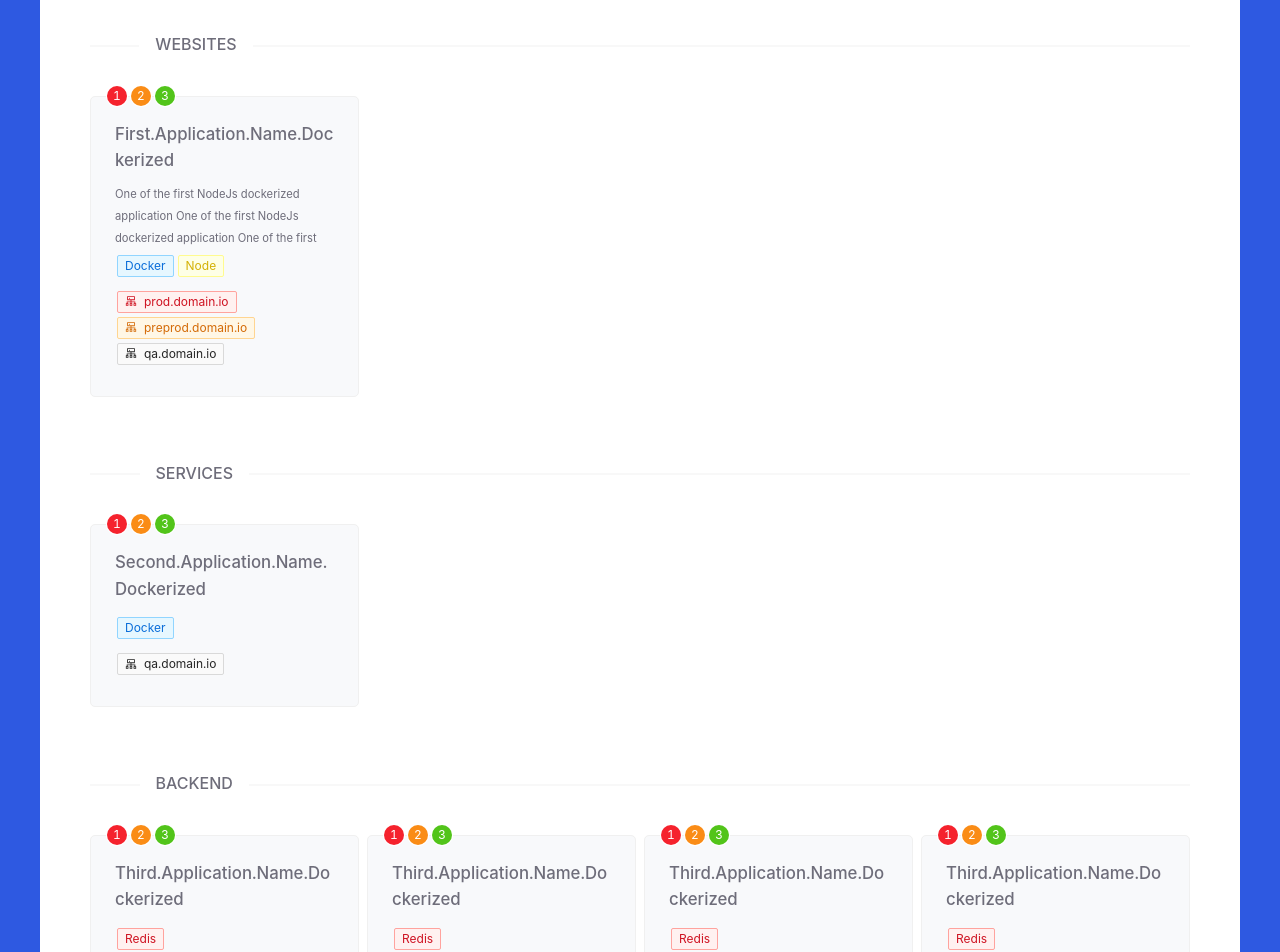
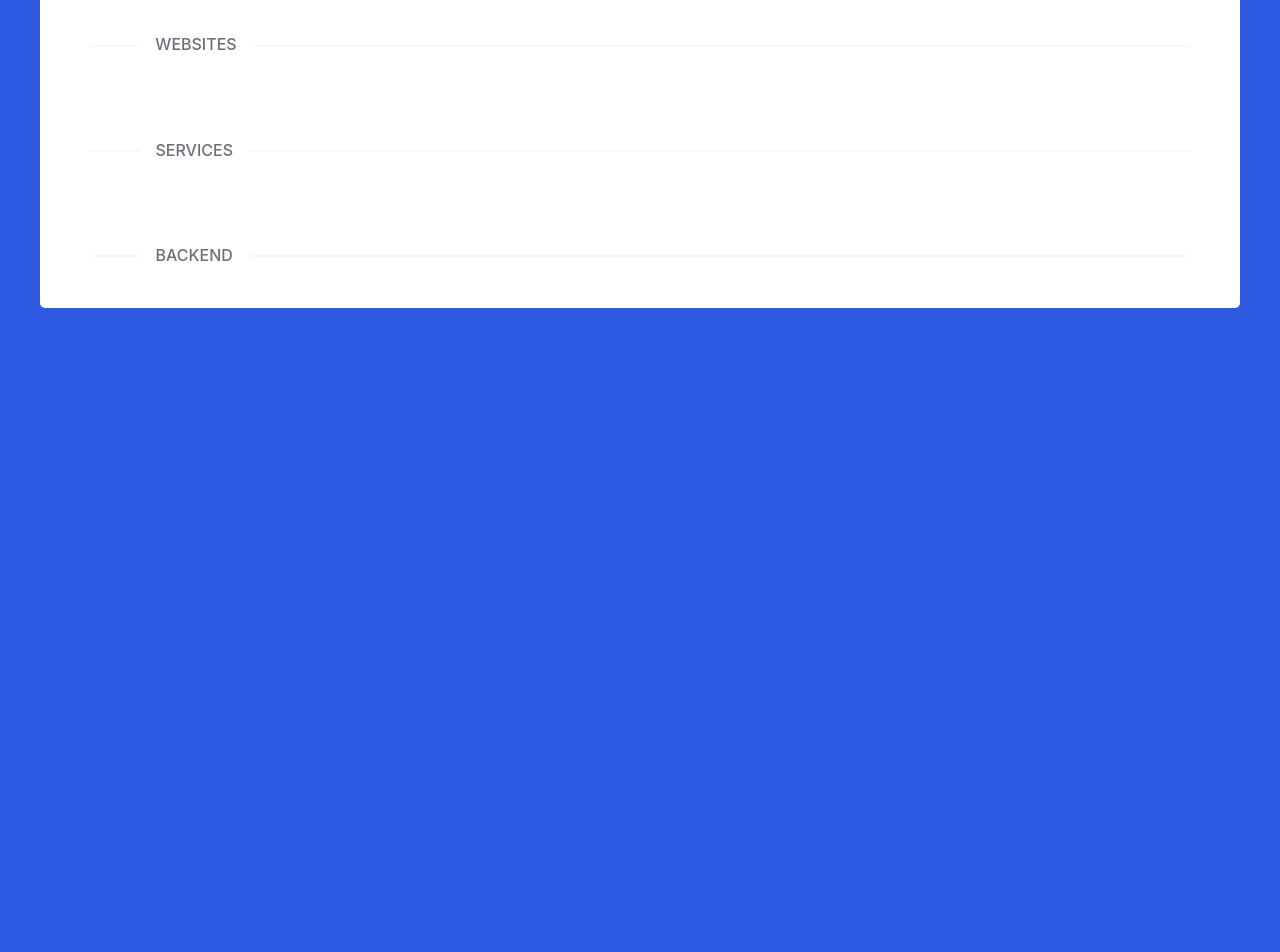
Before and after one commit to Esenor/ACMD, a React (Create React App) app: page / in a window 1280 px wide. Shown: the part 380-1332 px from the top of the page. After the commit the page ends 840 px from the top, so only its background shows below. Built offline with nearby package versions, Linux system fonts and the light colour scheme.

Commit message:
Types refactoring

```diff
--- a/src/@types/ApplicationComponent.tsx
+++ b/src/@types/ApplicationComponent.tsx
@@ -31,8 +31,8 @@ export interface LocationInterface {
 export interface InformationInterface {
   scope: informationScopeEnum
   title: string
-  message: string
-  link: string
+  message?: string
+  link?: string
 }
 
 export interface ApplicationComponentInterface {
--- a/src/components/App.tsx
+++ b/src/components/App.tsx
@@ -1,18 +1,19 @@
 import React from 'react'
 import { Layout, Row, Col, Divider } from 'antd'
 import styled, { createGlobalStyle } from 'styled-components'
-import ApplicationComponent, { UsageEnum, ApplicationComponentProps } from './ApplicationComponent'
+import ApplicationComponent from './ApplicationComponent'
+import { ApplicationComponentInterface, usageEnum } from '../@types/ApplicationComponent'
 import { applicationComponentsData } from '../data'
 
-const getApplicationComponentsByUsage = (applicationComponentsDataList: ApplicationComponentProps[], usage: UsageEnum) => applicationComponentsDataList.filter((applicationComponentData: ApplicationComponentProps) => applicationComponentData.usage === usage).map((a, i) => (
+const getApplicationComponentsByUsage = (applicationComponentsDataList: ApplicationComponentInterface[], usage: usageEnum) => applicationComponentsDataList.filter((applicationComponentData: ApplicationComponentInterface) => applicationComponentData.usage === usage).map((a, i) => (
     <Col xs={24} sm={12} md={6} key={i}>
       <ApplicationComponent
         usage={a.usage}
         name={a.name}
-        color={a.color}
         description={a.description}
         technologies={a.technologies}
         locations={a.locations}
+        informations={a.informations}
       />
     </Col>
 ))
@@ -25,25 +26,25 @@ const App = () => {
         <PaddedContent>
           <StyledDivider orientation='left'>WebApp</StyledDivider>
           <Row gutter={[8, 8]}>
-            {getApplicationComponentsByUsage(applicationComponentsData, UsageEnum.WebApp)}
+            {getApplicationComponentsByUsage(applicationComponentsData, usageEnum.WebApp)}
           </Row>
         </PaddedContent>
         <PaddedContent>
           <StyledDivider orientation='left'>Websites</StyledDivider>
           <Row gutter={[8, 8]}>
-            {getApplicationComponentsByUsage(applicationComponentsData, UsageEnum.Website)}
+            {getApplicationComponentsByUsage(applicationComponentsData, usageEnum.Website)}
           </Row>
         </PaddedContent>
         <PaddedContent>
           <StyledDivider orientation='left'>Services</StyledDivider>
           <Row gutter={[8, 8]}>
-            {getApplicationComponentsByUsage(applicationComponentsData, UsageEnum.Service)}
+            {getApplicationComponentsByUsage(applicationComponentsData, usageEnum.Service)}
           </Row>
         </PaddedContent>
         <PaddedContent>
           <StyledDivider orientation='left'>Backend</StyledDivider>
           <Row gutter={[8, 8]}>
-            {getApplicationComponentsByUsage(applicationComponentsData, UsageEnum.Backend)}
+            {getApplicationComponentsByUsage(applicationComponentsData, usageEnum.Backend)}
           </Row>
         </PaddedContent>
       </AppLayout>
--- a/src/components/ApplicationComponent.tsx
+++ b/src/components/ApplicationComponent.tsx
@@ -1,42 +1,38 @@
 import React from 'react'
 import styled from 'styled-components'
-import { Card, Badge, notification } from 'antd'
+import { Card } from 'antd'
 import Title from './Title'
 import TagContainer from './TagContainer'
-import TechnologyTag, { TechnologyTagProps } from './TechnologyTag'
-import LocationTag, { LocationTagProps } from './LocationTag'
+import TechnologyTag from './TechnologyTag'
+import LocationTag from './LocationTag'
+import InformationBadges from './InformationBadges'
+import { usageEnum, LocationInterface, TechnologyInterface, InformationInterface } from '../@types/ApplicationComponent'
 
-export { TypeEnum as LocationTypeEnum } from './LocationTag'
-export enum UsageEnum {
-  WebApp = 'web-app',
-  Website = 'website',
-  Service = 'service',
-  Backend = 'backend'
-}
 export interface ApplicationComponentProps {
-  usage: UsageEnum
+  usage: usageEnum
   color?: string
   name: string
   description?: string
-  technologies: TechnologyTagProps[]
-  locations: LocationTagProps[]
+  technologies: TechnologyInterface[]
+  locations: LocationInterface[]
+  informations: InformationInterface[]
 }
 
 interface StyledCardProps {
   topColor?: string
 }
 
-const ApplicationComponent = ({ color, name, description, technologies, locations }: ApplicationComponentProps) => {
-  const technologiesTags = technologies.map((t: TechnologyTagProps, i) => (
+const ApplicationComponent = ({ informations, name, description, technologies, locations }: ApplicationComponentProps) => {
+  const technologiesTags = technologies.map((t: TechnologyInterface, i) => (
     <TechnologyTag name={t.name} color={t.color} key={i}/>
   ))
-  const locationsTags = locations.map((l: LocationTagProps, i) => (
-    <LocationTag locationType={l.locationType} name={l.name} key={i}/>
+  const locationsTags = locations.map((l: LocationInterface, i) => (
+    <LocationTag locationType={l.environment} name={l.name} key={i}/>
   ))
   return (
     <>
       <StyledCard>
-        <Badges/>
+        <InformationBadges informations={informations} />
         <Card>
           <Title title={name} subtitle={description} />
           <TagContainer>{technologiesTags}</TagContainer>
@@ -46,62 +42,6 @@ const ApplicationComponent = ({ color, name, description, technologies, location
     </>
   )
 }
-
-const errorNotification = (message: string, description: string, c: number = 1) => {
-  [...new Array(c)].forEach(i => {
-    notification.error({
-      message,
-      description,
-      icon: null,
-      duration: 0
-    })
-  })
-}
-
-const warningNotification = (message: string, description: string, c: number = 1) => {
-  [...new Array(c)].forEach(i => {
-    notification.warning({
-      message,
-      description,
-      icon: null,
-      duration: 0
-    })
-  })
-}
-
-const successNotification = (message: string, description: string, c: number = 1) => {
-  [...new Array(c)].forEach(i => {
-    notification.success({
-      message,
-      description,
-      icon: null,
-      duration: 0
-    })
-  })
-}
-const Badges = () => (
-  <StyledBadges>
-    <span onClick={e => errorNotification('Error message', 'lorem ipsum en dolo del assarim, tidi', 1)}>
-      <Badge count={1} style={{ margin: 'auto 2px', backgroundColor: '#F5222D' }}/>
-    </span>
-    <span onClick={e => warningNotification('Warning message', 'lorem ipsum en dolo del assarim, tidi', 2)}>
-      <Badge count={2} style={{ margin: 'auto 2px', backgroundColor: '#FA8C16' }}/>
-    </span>
-    <span onClick={e => successNotification('Success message', 'lorem ipsum en dolo del assarim, tidi', 3)}>
-      <Badge count={3} style={{ margin: 'auto 2px', backgroundColor: '#52C41A' }}/>
-    </span>
-  </StyledBadges>
-)
-
-const StyledBadges = styled.div`
-  position: relative;
-  top: 10px;
-  z-index: 999;
-  left: 15px;
-  &>span{
-    cursor: pointer;
-  }
-`
 
 const StyledCard = styled.div`
   .ant-card {
--- a/src/components/InformationBadges.tsx
+++ b/src/components/InformationBadges.tsx
@@ -1,6 +1,7 @@
 import React from 'react'
 import styled from 'styled-components'
 import { notification, Badge } from 'antd'
+import { LinkOutlined } from '@ant-design/icons'
 import { informationScopeEnum, InformationInterface } from '../@types/ApplicationComponent'
 
 export interface InformationBadgePropsInterface {
@@ -26,7 +27,7 @@ const displayNotification = (informations: InformationInterface[]) => {
       description: (
         <>
           <div>{ information.message }</div>
-          <div>{ information.link }</div>
+          <div><LinkOutlined/> { information.link }</div>
         </>
       ),
       icon: null,
@@ -52,6 +53,21 @@ const displayNotification = (informations: InformationInterface[]) => {
 
 const InformationBadges = ({ informations }: InformationBadgePropsInterface) => {
   const badgesInformations = informations.reduce((reduced: FormatedInformationsBagesDataInterface, information: InformationInterface) => {
+    switch (information.scope) {
+      case informationScopeEnum.error:
+        reduced.error.informations.push(information)
+        break
+      case informationScopeEnum.warning:
+        reduced.warning.informations.push(information)
+        break
+      case informationScopeEnum.success:
+        reduced.success.informations.push(information)
+        break
+      case informationScopeEnum.info:
+      default:
+        reduced.info.informations.push(information)
+        break
+    }
     return reduced
   }, {
     info: {
@@ -74,6 +90,20 @@ const InformationBadges = ({ informations }: InformationBadgePropsInterface) =>
   return (
     <StyledBadges>
       {
+        badgesInformations.error.informations.length > 0 ? (
+          <span onClick={e => displayNotification(badgesInformations.error.informations)}>
+            <Badge count={badgesInformations.error.informations.length} style={{ margin: 'auto 2px', backgroundColor: badgesInformations.error.color }}/>
+          </span>
+        ) : null
+      }
+      {
+        badgesInformations.warning.informations.length > 0 ? (
+          <span onClick={e => displayNotification(badgesInformations.warning.informations)}>
+            <Badge count={badgesInformations.warning.informations.length} style={{ margin: 'auto 2px', backgroundColor: badgesInformations.warning.color }}/>
+          </span>
+        ) : null
+      }
+      {
         badgesInformations.success.informations.length > 0 ? (
           <span onClick={e => displayNotification(badgesInformations.success.informations)}>
             <Badge count={badgesInformations.success.informations.length} style={{ margin: 'auto 2px', backgroundColor: badgesInformations.success.color }}/>
@@ -81,9 +111,9 @@ const InformationBadges = ({ informations }: InformationBadgePropsInterface) =>
         ) : null
       }
       {
-        badgesInformations.success.informations.length > 0 ? (
-          <span onClick={e => displayNotification(badgesInformations.success.informations)}>
-            <Badge count={badgesInformations.success.informations.length} style={{ margin: 'auto 2px', backgroundColor: badgesInformations.success.color }}/>
+        badgesInformations.info.informations.length > 0 ? (
+          <span onClick={e => displayNotification(badgesInformations.info.informations)}>
+            <Badge count={badgesInformations.info.informations.length} style={{ margin: 'auto 2px', backgroundColor: badgesInformations.info.color }}/>
           </span>
         ) : null
       }
--- a/src/components/LocationTag.tsx
+++ b/src/components/LocationTag.tsx
@@ -1,28 +1,23 @@
 import React from 'react'
 import StyledTag from '../styles/StyledTag'
 import { ClusterOutlined } from '@ant-design/icons'
-
-export enum TypeEnum {
-  prod = 'prod',
-  preprod = 'preprod',
-  qa = 'qa'
-}
+import { environmentEnum } from '../@types/ApplicationComponent'
 
 export interface LocationTagProps {
   name: string
-  locationType: TypeEnum
+  locationType: environmentEnum
 }
 
 const LocationTag = ({ name, locationType }: LocationTagProps) => {
   let color: string = ''
   switch (locationType) {
-    case TypeEnum.prod :
+    case environmentEnum.prod :
       color = 'red'
       break
-    case TypeEnum.preprod :
+    case environmentEnum.preprod :
       color = 'orange'
       break
-    case TypeEnum.qa :
+    case environmentEnum.qa :
       color = ''
       break
   }
--- a/src/data.ts
+++ b/src/data.ts
@@ -1,39 +1,9 @@
-import { ApplicationComponentProps, LocationTypeEnum, UsageEnum } from './components/ApplicationComponent'
-
-export const applicationComponentsData: ApplicationComponentProps[] = [
+import { ApplicationComponentInterface, environmentEnum, usageEnum, informationScopeEnum } from './@types/ApplicationComponent'
+export const applicationComponentsData: ApplicationComponentInterface[] = [
   {
-    usage: UsageEnum.Website,
-    name: 'first.application.name.dockerized',
-    color: 'coral',
-    description: 'One of the first NodeJs dockerized application One of the first NodeJs dockerized application One of the first',
-    technologies: [
-      {
-        name: 'Docker',
-        color: 'blue'
-      },
-      {
-        name: 'Node',
-        color: 'yellow'
-      }
-    ],
-    locations: [
-      {
-        locationType: LocationTypeEnum.prod,
-        name: 'prod.domain.io'
-      },
-      {
-        locationType: LocationTypeEnum.preprod,
-        name: 'preprod.domain.io'
-      },
-      {
-        locationType: LocationTypeEnum.qa,
-        name: 'qa.domain.io'
-      }
-    ]
-  },
-  {
-    usage: UsageEnum.Service,
-    name: 'second.application.name.dockerized',
+    usage: usageEnum.WebApp,
+    name: 'application.component.name',
+    description: 'the application component description',
     technologies: [
       {
         name: 'Docker',
@@ -42,350 +12,40 @@ export const applicationComponentsData: ApplicationComponentProps[] = [
     ],
     locations: [
       {
-        locationType: LocationTypeEnum.qa,
-        name: 'qa.domain.io'
-      }
-    ]
-  },
-  {
-    usage: UsageEnum.Backend,
-    name: 'third.application.name.dockerized',
-    color: 'red',
-    technologies: [
-      {
-        name: 'Redis',
-        color: 'red'
+        name: 'prod.domain.com',
+        environment: environmentEnum.prod
       }
     ],
-    locations: [
+    informations: [
       {
-        locationType: LocationTypeEnum.prod,
-        name: 'prod.domain.io'
+        title: '1 an info',
+        message: 'Lorem ipsume en dolo',
+        link: 'fii foo',
+        scope: informationScopeEnum.info
       },
       {
-        locationType: LocationTypeEnum.qa,
-        name: 'qa.domain.io'
-      }
-    ]
-  },
-  {
-    usage: UsageEnum.WebApp,
-    name: 'react.application.name.dockerized',
-    description: 'basic React app provided by cdn',
-    technologies: [
-      {
-        name: 'Docker',
-        color: 'blue'
+        title: '2 an info',
+        message: 'Lorem ipsume en dolo',
+        link: 'fii foo',
+        scope: informationScopeEnum.info
       },
       {
-        name: 'React',
-        color: 'blue'
+        title: '3 an info',
+        message: 'Lorem ipsume en dolo',
+        link: 'fii foo',
+        scope: informationScopeEnum.error
       },
       {
-        name: 'Hapi',
-        color: 'coral'
-      }
-    ],
-    locations: [
-      {
-        locationType: LocationTypeEnum.prod,
-        name: 'cdn.domain.io'
-      }
-    ]
-  },
-
-
-  {
-    usage: UsageEnum.Backend,
-    name: 'third.application.name.dockerized',
-    color: 'red',
-    technologies: [
-      {
-        name: 'Redis',
-        color: 'red'
-      }
-    ],
-    locations: [
-      {
-        locationType: LocationTypeEnum.prod,
-        name: 'prod.domain.io'
+        title: '4 an info',
+        message: 'Lorem ipsume en dolo',
+        link: 'fii foo',
+        scope: informationScopeEnum.warning
       },
       {
-        locationType: LocationTypeEnum.qa,
-        name: 'qa.domain.io'
-      }
-    ]
-  },
-  {
-    usage: UsageEnum.Backend,
-    name: 'third.application.name.dockerized',
-    color: 'red',
-    technologies: [
-      {
-        name: 'Redis',
-        color: 'red'
-      }
-    ],
-    locations: [
-      {
-        locationType: LocationTypeEnum.prod,
-        name: 'prod.domain.io'
-      },
-      {
-        locationType: LocationTypeEnum.qa,
-        name: 'qa.domain.io'
-      }
-    ]
-  },
-  {
-    usage: UsageEnum.Backend,
-    name: 'third.application.name.dockerized',
-    color: 'red',
-    technologies: [
-      {
-        name: 'Redis',
-        color: 'red'
-      }
-    ],
-    locations: [
-      {
-        locationType: LocationTypeEnum.prod,
-        name: 'prod.domain.io'
-      },
-      {
-        locationType: LocationTypeEnum.qa,
-        name: 'qa.domain.io'
-      }
-    ]
-  },
-  {
-    usage: UsageEnum.Backend,
-    name: 'third.application.name.dockerized',
-    color: 'red',
-    technologies: [
-      {
-        name: 'Redis',
-        color: 'red'
-      }
-    ],
-    locations: [
-      {
-        locationType: LocationTypeEnum.prod,
-        name: 'prod.domain.io'
-      },
-      {
-        locationType: LocationTypeEnum.qa,
-        name: 'qa.domain.io'
-      }
-    ]
-  },
-  {
-    usage: UsageEnum.Backend,
-    name: 'third.application.name.dockerized',
-    color: 'red',
-    technologies: [
-      {
-        name: 'Redis',
-        color: 'red'
-      }
-    ],
-    locations: [
-      {
-        locationType: LocationTypeEnum.prod,
-        name: 'prod.domain.io'
-      },
-      {
-        locationType: LocationTypeEnum.qa,
-        name: 'qa.domain.io'
-      }
-    ]
-  },
-  {
-    usage: UsageEnum.Backend,
-    name: 'third.application.name.dockerized',
-    color: 'red',
-    technologies: [
-      {
-        name: 'Redis',
-        color: 'red'
-      }
-    ],
-    locations: [
-      {
-        locationType: LocationTypeEnum.prod,
-        name: 'prod.domain.io'
-      },
-      {
-        locationType: LocationTypeEnum.qa,
-        name: 'qa.domain.io'
-      }
-    ]
-  },
-  {
-    usage: UsageEnum.Backend,
-    name: 'third.application.name.dockerized',
-    color: 'red',
-    technologies: [
-      {
-        name: 'Redis',
-        color: 'red'
-      }
-    ],
-    locations: [
-      {
-        locationType: LocationTypeEnum.prod,
-        name: 'prod.domain.io'
-      },
-      {
-        locationType: LocationTypeEnum.qa,
-        name: 'qa.domain.io'
-      }
-    ]
-  },
-  {
-    usage: UsageEnum.Backend,
-    name: 'third.application.name.dockerized',
-    color: 'red',
-    technologies: [
-      {
-        name: 'Redis',
-        color: 'red'
-      }
-    ],
-    locations: [
-      {
-        locationType: LocationTypeEnum.prod,
-        name: 'prod.domain.io'
-      },
-      {
-        locationType: LocationTypeEnum.qa,
-        name: 'qa.domain.io'
-      }
-    ]
-  },
-  {
-    usage: UsageEnum.Backend,
-    name: 'third.application.name.dockerized',
-    color: 'red',
-    technologies: [
-      {
-        name: 'Redis',
-        color: 'red'
-      }
-    ],
-    locations: [
-      {
-        locationType: LocationTypeEnum.prod,
-        name: 'prod.domain.io'
-      },
-      {
-        locationType: LocationTypeEnum.qa,
-        name: 'qa.domain.io'
-      }
-    ]
-  },
-  {
-    usage: UsageEnum.Backend,
-    name: 'third.application.name.dockerized',
-    color: 'red',
-    technologies: [
-      {
-        name: 'Redis',
-        color: 'red'
-      }
-    ],
-    locations: [
-      {
-        locationType: LocationTypeEnum.prod,
-        name: 'prod.domain.io'
-      },
-      {
-        locationType: LocationTypeEnum.qa,
-        name: 'qa.domain.io'
-      }
-    ]
-  },
-  {
-    usage: UsageEnum.Backend,
-    name: 'third.application.name.dockerized',
-    color: 'red',
-    technologies: [
-      {
-        name: 'Redis',
-        color: 'red'
-      }
-    ],
-    locations: [
-      {
-        locationType: LocationTypeEnum.prod,
-        name: 'prod.domain.io'
-      },
-      {
-        locationType: LocationTypeEnum.qa,
-        name: 'qa.domain.io'
-      }
-    ]
-  },
-  {
-    usage: UsageEnum.Backend,
-    name: 'third.application.name.dockerized',
-    color: 'red',
-    technologies: [
-      {
-        name: 'Redis',
-        color: 'red'
-      }
-    ],
-    locations: [
-      {
-        locationType: LocationTypeEnum.prod,
-        name: 'prod.domain.io'
-      },
-      {
-        locationType: LocationTypeEnum.qa,
-        name: 'qa.domain.io'
-      }
-    ]
-  },
-  {
-    usage: UsageEnum.Backend,
-    name: 'third.application.name.dockerized',
-    color: 'red',
-    technologies: [
-      {
-        name: 'Redis',
-        color: 'red'
-      }
-    ],
-    locations: [
-      {
-        locationType: LocationTypeEnum.prod,
-        name: 'prod.domain.io'
-      },
-      {
-        locationType: LocationTypeEnum.qa,
-        name: 'qa.domain.io'
-      }
-    ]
-  },
-  {
-    usage: UsageEnum.Backend,
-    name: 'third.application.name.dockerized',
-    color: 'red',
-    technologies: [
-      {
-        name: 'Redis',
-        color: 'red'
-      }
-    ],
-    locations: [
-      {
-        locationType: LocationTypeEnum.prod,
-        name: 'prod.domain.io'
-      },
-      {
-        locationType: LocationTypeEnum.qa,
-        name: 'qa.domain.io'
+        title: '5 an info',
+        message: 'Lorem ipsume en dolo',
+        link: 'fii foo',
+        scope: informationScopeEnum.success
       }
     ]
   }
--- a/src/styles/StyledTag.tsx
+++ b/src/styles/StyledTag.tsx
@@ -3,5 +3,7 @@ import styled from 'styled-components'
 
 const StyledTag = styled(Tag)`
   margin: 2px;
+  word-break: break-all;
+  white-space: normal;
 `
 export default StyledTag
```
